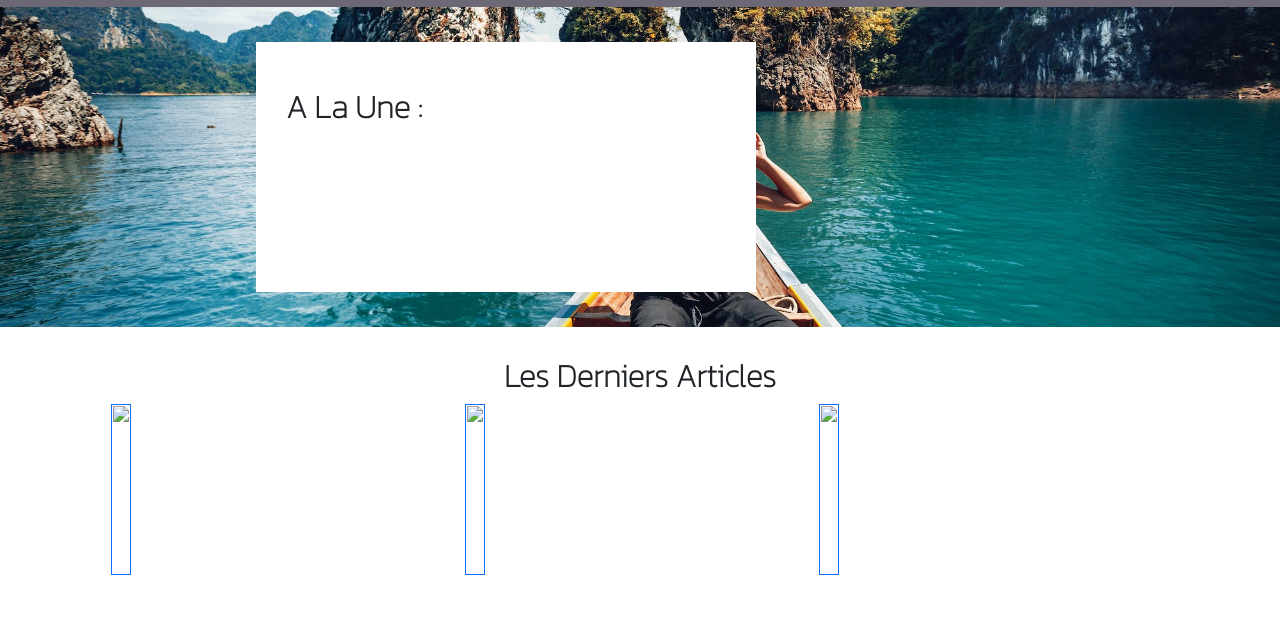
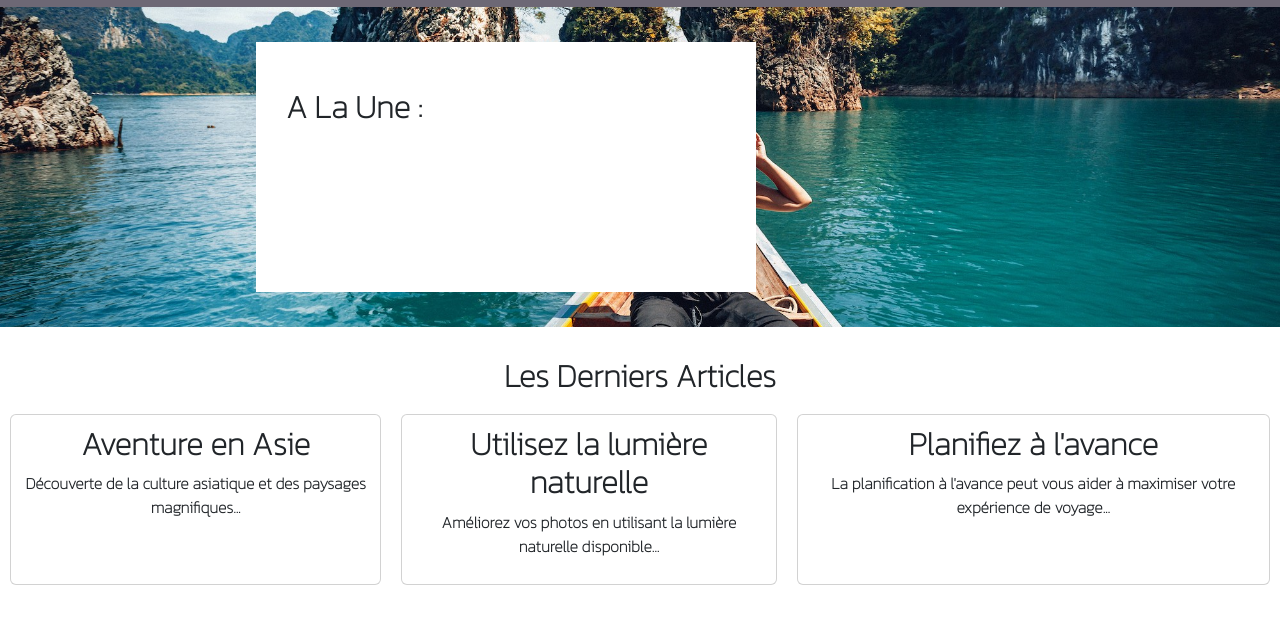
Before and after one commit to KeroZn/photographe-mode, a plain HTML site: page index.html in a window 1280 px wide. Shown: the part 807-1431 px from the top of the page. Drawn offline with nearby package versions, Linux system fonts and the light colour scheme; a script that the page names is missing.

Commit message:
duplication topic

```diff
--- a/index.css
+++ b/index.css
@@ -99,7 +99,7 @@ nav .dropdown-menu{
 
 
 
-/*******************baniere*************************/
+/*******************home*************************/
 
 .home .baniere{
     background-color: rebeccapurple;
@@ -170,27 +170,10 @@ nav .dropdown-menu{
     text-align: center;
 }
 
- .container-last .article{
-    height: 350px;
-    width: 350px;
-    display: inline-flex;
-    overflow: hidden;
+#last  {
+    display: flex;
 }
 
-.container-last .article .pht-art{
-    height: 70%;
-    width: 100%;
-}
-
-.container-last .article a{
-    text-decoration: none;
-}
-.container-last .article .title-art{
-    color: black;
-    text-transform: uppercase;
-    font-size: 16px;
-    font-weight: bold;
-}
 
 /*---------------les photo--------------------------*/
 
--- a/index.html
+++ b/index.html
@@ -26,7 +26,7 @@
     <body>
 
             <!------------------------------------header------------------------------------------>
-            <header>
+            <header >
                 <div class="follow">
                     <a href="instagram.fr">+ ME SUIVRE SUR INSTAGRAM</a>
                     <a href="conexion.html" class="log">Connexion</a>
@@ -74,7 +74,7 @@
                 </nav>
             </header>
                     <!----------------------------Page d'acceuil----------------------------------->
-        <section class="home" >
+        <section class="home">
             <article id="acceuil">
                 <div class="welcome">
                     <div class="baniere">
@@ -100,35 +100,14 @@
                   </div>
                 </div>
                 <div class="container-last">
-                    <div class="last">
+                    <div class="last" >
                         <h2> Les Derniers Articles</h2>
-                        <div class="article">
-                            <a href="">
-                             <img src="" alt="" class="pht-art">
-                            <h3 class="title-art"></h3>
-                            </a>
-                        </div>
-                        <div class="article">
-                            <a href="">
-                                <img src="" alt="" class="pht-art">
-                               <h3 class="title-art"></h3>
-                               </a>
-                        </div>
-                        <div class="article ">
-                            <a href="">
-                                <img src="" alt="" class="pht-art">
-                               <h3 class="title-art"></h3>
-                               </a>
-                        </div>
-                        <div class="home-container"></div>
-
-
+                        <div id="last"></div>
                     </div>
                 </div>
 
             </article>
         </section>
-
 
         <script src="serveur.js"></script>
         <script src="https://code.jquery.com/jquery-3.6.4.min.js"></script>
--- a/index.js
+++ b/index.js
@@ -137,10 +137,9 @@ window.onload = function () {
 
 
 
-
-// Fonction pour afficher les derniers sujets de chaque conteneur sur la page d'accueil
-function displayLatestTopicsOnHomePage() {
-  const homeContainer = document.getElementById("home-container");
+// Fonction pour dupliquer le dernier sujet de chaque conteneur sur la page d'accueil
+function duplicateLatestTopicsOnHomePage() {
+  const homeContainer = document.getElementById("last");
 
   // Vérifiez si le conteneur de la page d'accueil a été trouvé dans le document
   if (!homeContainer) {
@@ -148,7 +147,7 @@ function displayLatestTopicsOnHomePage() {
     return;
   }
 
-  // Ajoutez les derniers sujets de chaque conteneur à la page d'accueil
+  // Dupliquez le dernier sujet de chaque conteneur sur la page d'accueil
   Object.keys(topicsData).forEach((containerId) => {
     const data = topicsData[containerId] || [];
     const latestTopic = data[data.length - 1]; // Récupérez le dernier sujet
@@ -159,13 +158,13 @@ function displayLatestTopicsOnHomePage() {
     }
   });
 
-  console.log("Derniers sujets affichés sur la page d'accueil");
+  console.log("Derniers sujets existants dupliqués sur la page d'accueil");
 }
 
-// Appeler la fonction pour afficher les sujets sur la page d'accueil lors du chargement de la page
+// Appeler la fonction pour dupliquer les derniers sujets existants sur la page d'accueil lors du chargement de la page
 window.onload = function () {
   displayTopics("voyage-topics-container");
   displayTopics("photo-tips-container");
   displayTopics("voyage-advice-container");
-  displayLatestTopicsOnHomePage(); // Ajoutez cette ligne pour afficher les derniers sujets sur la page d'accueil
+  duplicateLatestTopicsOnHomePage(); // Ajoutez cette ligne pour dupliquer les derniers sujets existants sur la page d'accueil
 };
```
